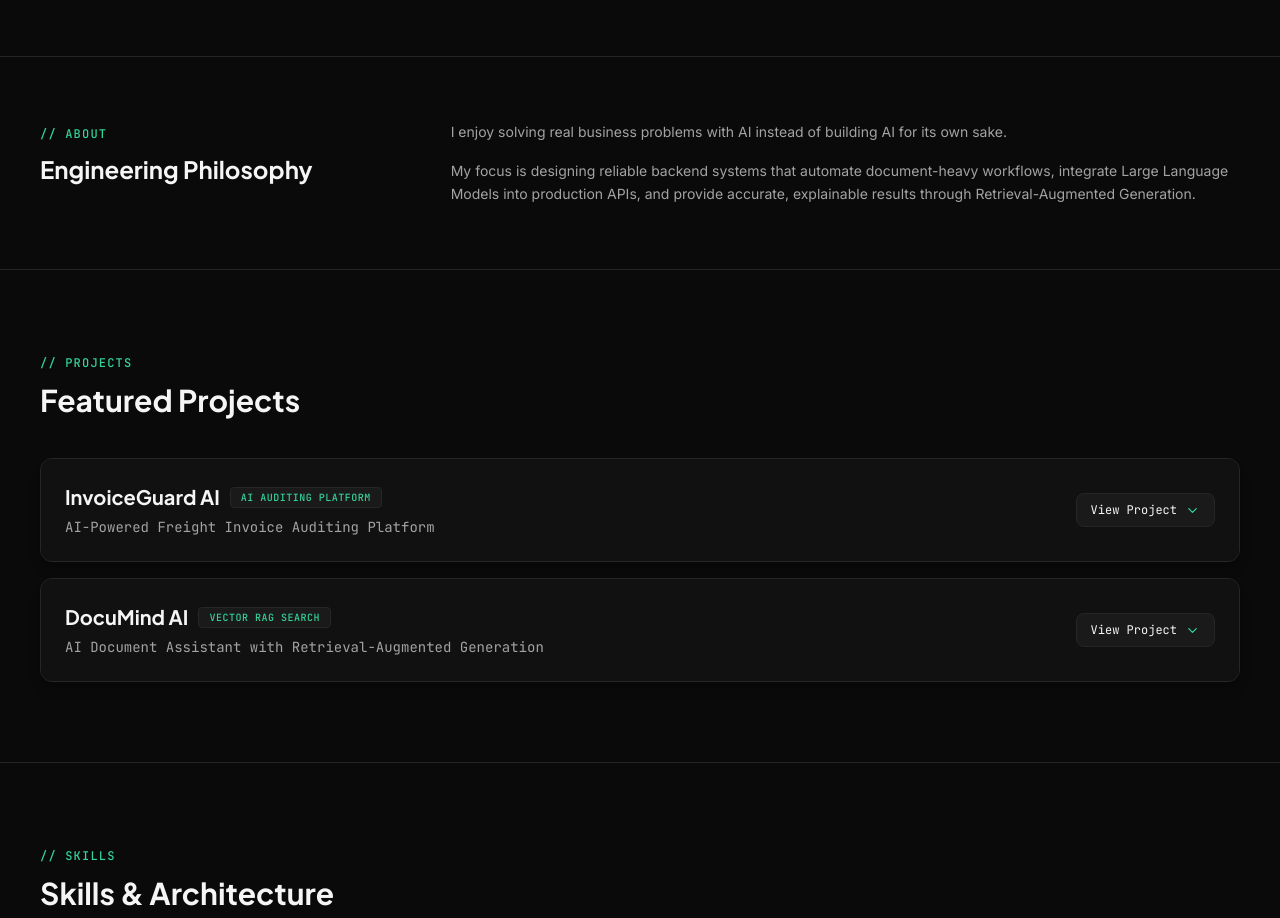
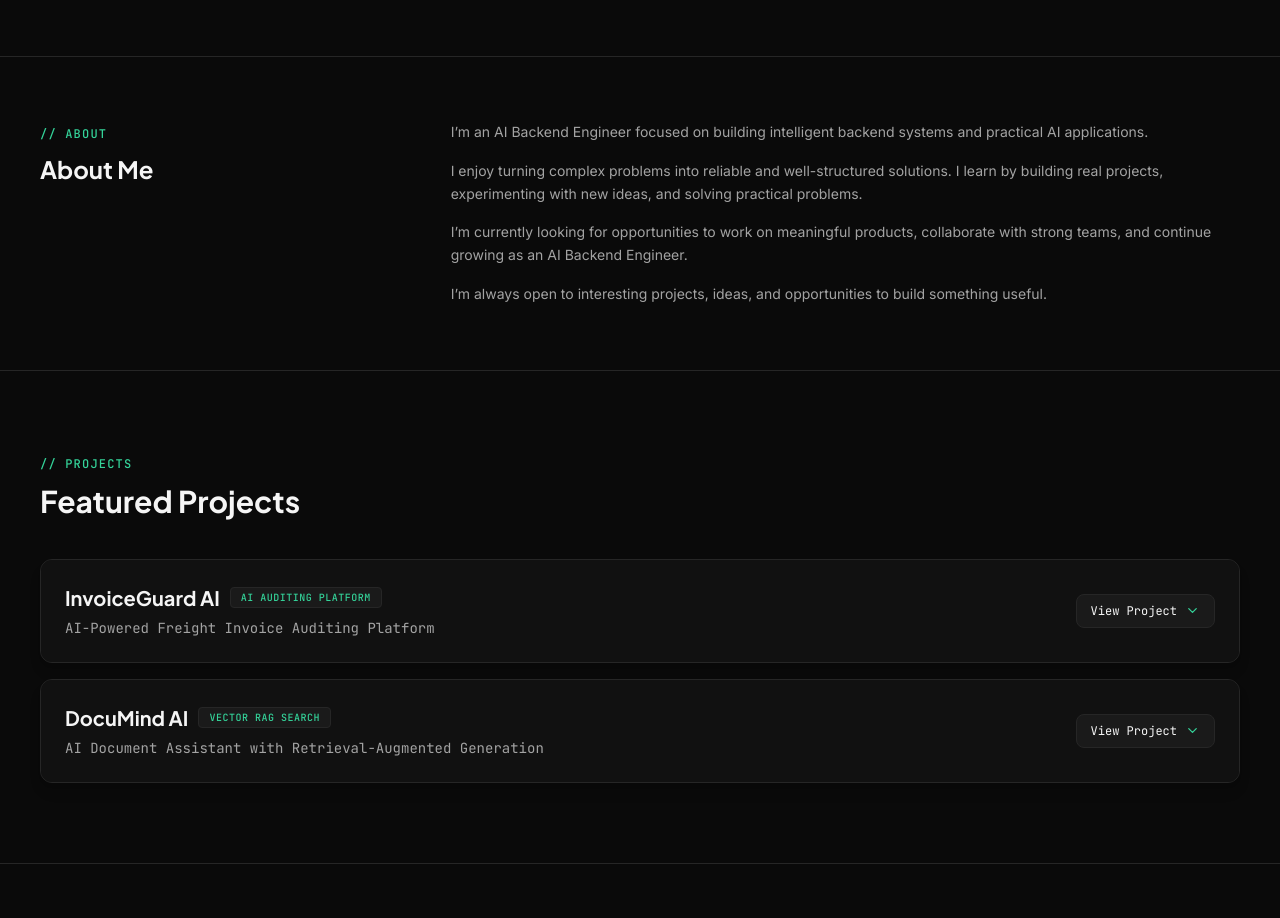
Before and after one commit to mubashir-riaz/portfolio, a React (Vite) app: page / in a window 1280 px wide. Shown: the part 840-1758 px from the top of the page. Built offline with nearby package versions, Linux system fonts and the light colour scheme.

Commit message:
update about section

```diff
--- a/Portfolio.jsx
+++ b/Portfolio.jsx
@@ -762,19 +762,21 @@ export default function Portfolio() {
                 // ABOUT
               </span>
               <h2 className="text-2xl font-bold text-[#F5F5F5] mt-2 font-display">
-                Engineering Philosophy
+                About Me
               </h2>
             </div>
             <div className="lg:col-span-8 text-[#A3A3A3] space-y-4 text-sm leading-relaxed font-sans">
               <p>
-                I enjoy solving real business problems with AI instead of
-                building AI for its own sake.
+                I’m an AI Backend Engineer focused on building intelligent backend systems and practical AI applications.
               </p>
               <p>
-                My focus is designing reliable backend systems that automate
-                document-heavy workflows, integrate Large Language Models into
-                production APIs, and provide accurate, explainable results
-                through Retrieval-Augmented Generation.
+                I enjoy turning complex problems into reliable and well-structured solutions. I learn by building real projects, experimenting with new ideas, and solving practical problems.
+              </p>
+              <p>
+                I’m currently looking for opportunities to work on meaningful products, collaborate with strong teams, and continue growing as an AI Backend Engineer.
+              </p>
+              <p>
+                I’m always open to interesting projects, ideas, and opportunities to build something useful.
               </p>
             </div>
           </div>
```
